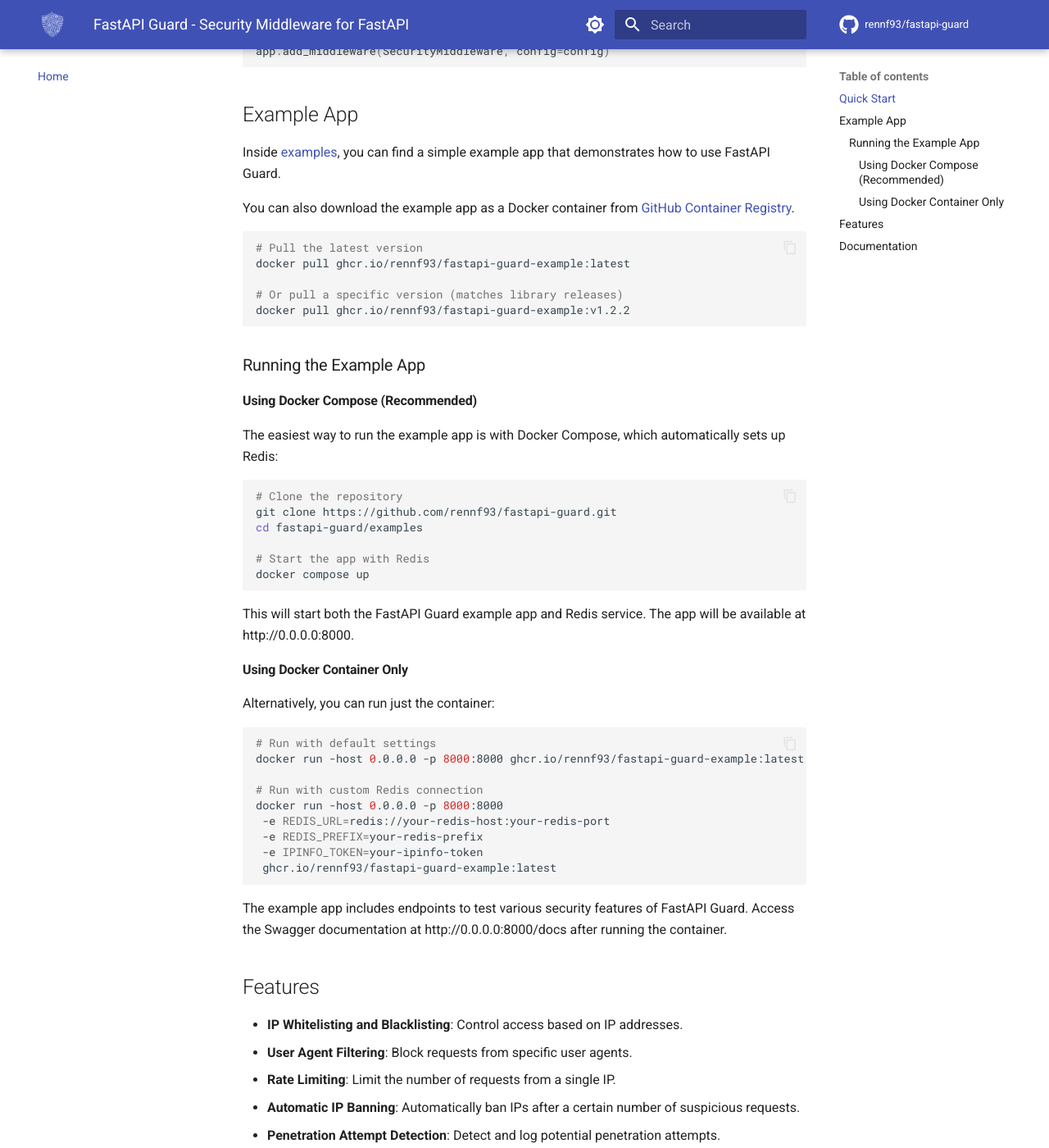
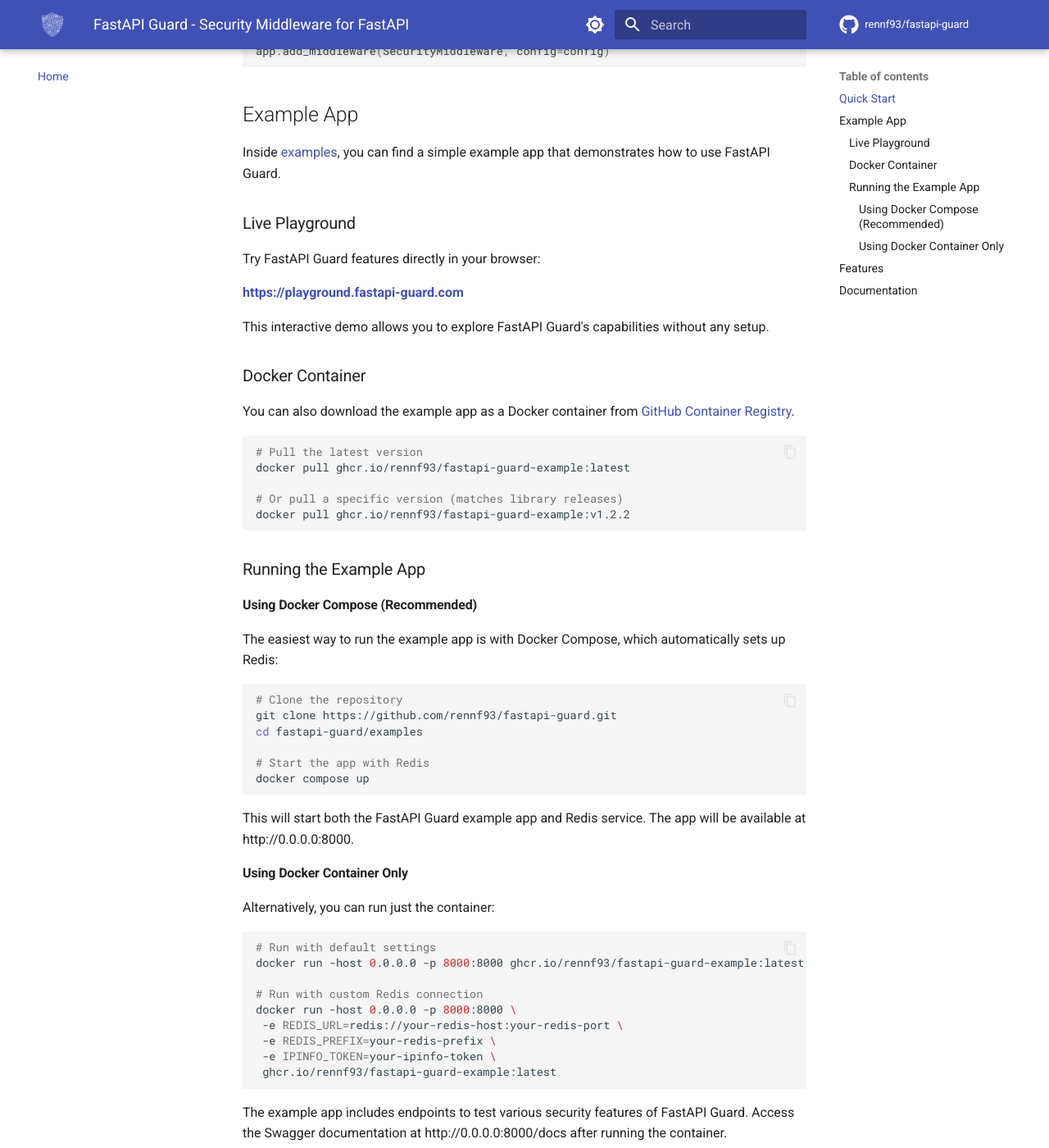
Before and after one commit to rennf93/fastapi-guard, an MkDocs documentation site: the page built from docs/index.md, in a window 1280 px wide and 1400 px high, scrolled down 885 px. Shown: the whole window at 82% size. Built offline with MkDocs 1.6.1 and Material for MkDocs 9.7.7, drawn with Linux system fonts in a browser that asks for light colours; comment, search, counter and statistics services are not loaded; the version menu is left out.

Commit message:
Adding playground website to READMEs

````diff
--- a/docs/index.md
+++ b/docs/index.md
@@ -43,6 +43,16 @@
 
 Inside [examples](https://github.com/rennf93/fastapi-guard/tree/master/examples), you can find a simple example app that demonstrates how to use FastAPI Guard.
 
+### Live Playground
+
+Try FastAPI Guard features directly in your browser:
+
+**[https://playground.fastapi-guard.com](https://playground.fastapi-guard.com)**
+
+This interactive demo allows you to explore FastAPI Guard's capabilities without any setup.
+
+### Docker Container
+
 You can also download the example app as a Docker container from [GitHub Container Registry](https://github.com/orgs/rennf93/packages/container/fastapi-guard-example).
 
 ```bash
@@ -79,10 +89,10 @@
 docker run -host 0.0.0.0 -p 8000:8000 ghcr.io/rennf93/fastapi-guard-example:latest
 
 # Run with custom Redis connection
-docker run -host 0.0.0.0 -p 8000:8000
- -e REDIS_URL=redis://your-redis-host:your-redis-port
- -e REDIS_PREFIX=your-redis-prefix
- -e IPINFO_TOKEN=your-ipinfo-token
+docker run -host 0.0.0.0 -p 8000:8000 \
+ -e REDIS_URL=redis://your-redis-host:your-redis-port \
+ -e REDIS_PREFIX=your-redis-prefix \
+ -e IPINFO_TOKEN=your-ipinfo-token \
  ghcr.io/rennf93/fastapi-guard-example:latest
 ```
 
````
Also changed, not shown: README.md (+2 -0 lines), examples/README.md (+6 -0 lines).
